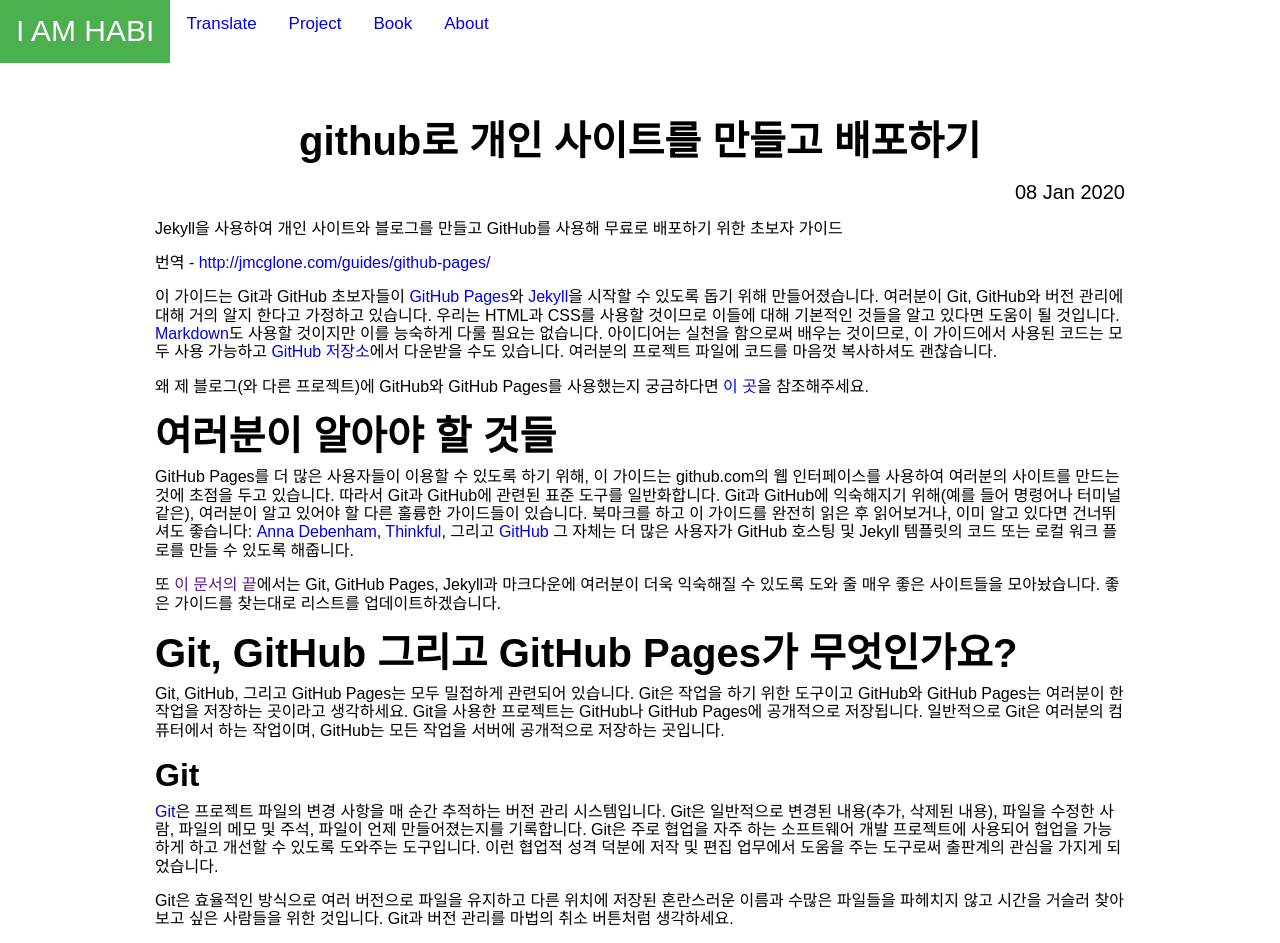
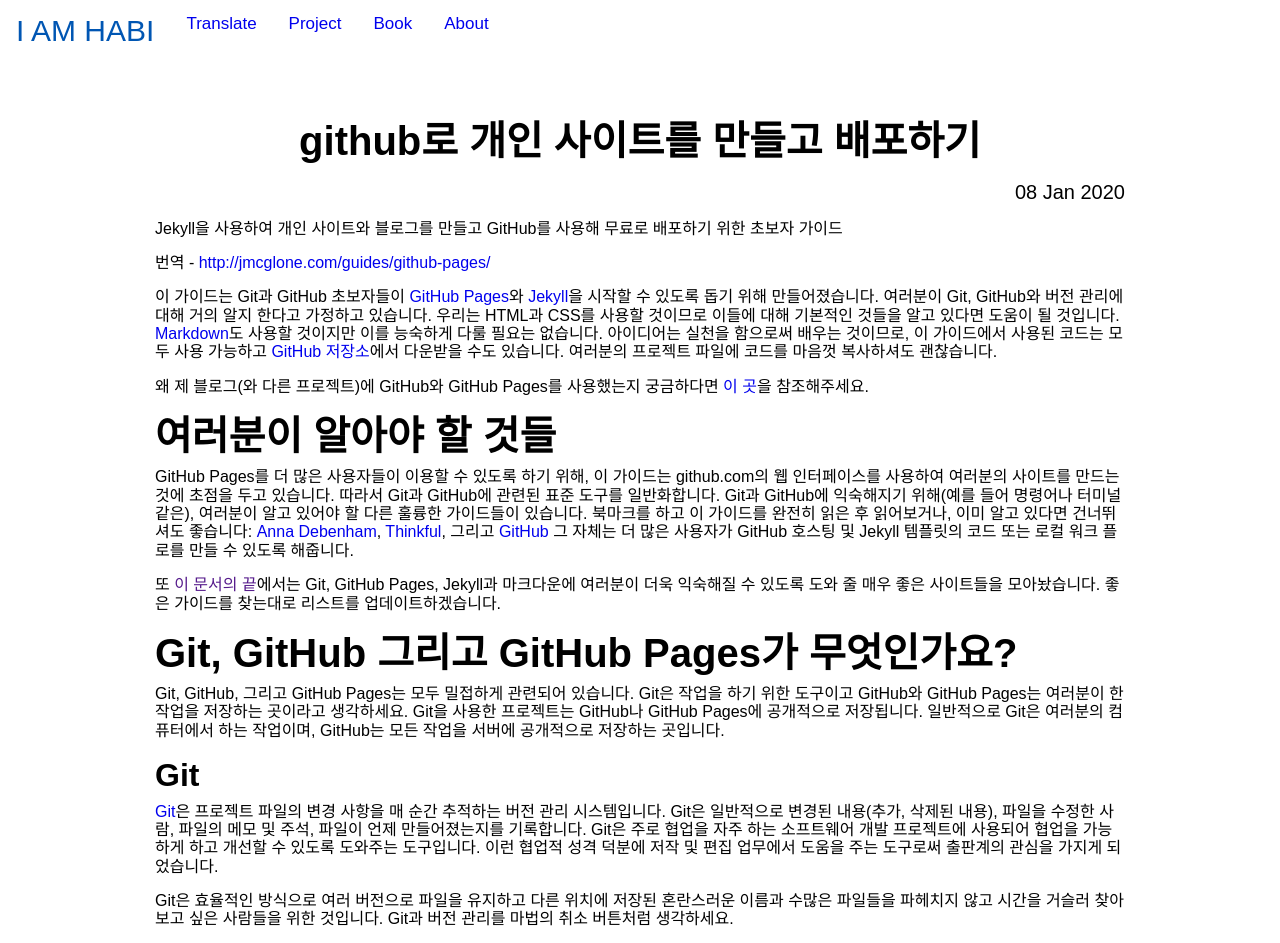
Before and after one commit to iamhabi/iamhabi.github.io, a Jekyll site: the page built from _posts/translate/2020-01-08-Creating-and-Hosting-a-Personal-Site-on-GitHub-Translate.md, in a window 1280 px wide. Shown: the top 943 px of the page. Built offline with Jekyll 4.4.1, drawn with Linux system fonts in a browser that asks for light colours.

Commit message:
responsive

```diff
--- a/css/main.css
+++ b/css/main.css
@@ -52,8 +52,6 @@
     color: black;
 }
 
-.active { background-color: #4CAF50; }
-
 .content { max-width: 600px; margin: auto; }
 
 .post { max-width: 1000px; margin: auto; }
@@ -73,7 +71,6 @@
   content: counter(counter) ".";
   font-size: 20px;
   font-weight: bold;
-  color: blue;
 }
 
 .topnav {
@@ -91,16 +88,8 @@
     font-size: 17px;
 }
 
-.active {
-    color: blue;
-}
-
 .topnav .icon {
     display: none;
-}
-
-.topnav a:hover {
-    color: white;
 }
 
 /* For desktop: */
```
